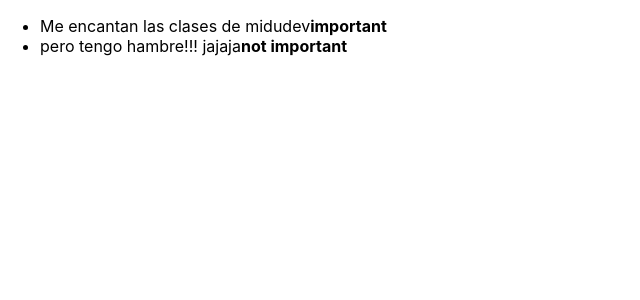
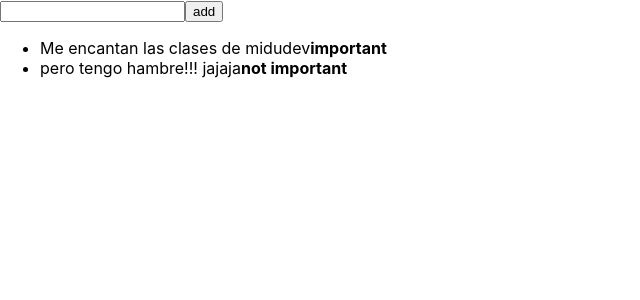
Before and after one commit to jslworks/cursos-midudev, a React (Create React App) app: page / in a window 1280 px wide. Shown: the top 300 px of the page, without its empty margins (0-640 px from the left). Built offline with nearby package versions, Linux system fonts and the light colour scheme.

Commit message:
Create notes using redux form

```diff
--- a/src/App.js
+++ b/src/App.js
@@ -23,12 +23,37 @@ store.dispatch({
   }
 });
 
+// Generador random, sin importancia, de ID
+const generateID = () => Math.floor(Math.random() * 9999 ) + 1;
+
 const App = () => {
   const state = store.getState();
 
+  const addNote = (event) => {
+    event.preventDefault();
+    const { target } = event;
+    const content = target.note.value; // accedemos al elemento por su nombre
+    target.note.value = ''; // Manipulación directa del DOM, ya que no estamos controlando el state. Si no, seria resetear el estado
+    store.dispatch({
+      type: '@notes/created',
+      payload: {
+        content,
+        important: false,
+        id: generateID()
+      }
+    })
+  }
+
+  // Hacemos formulario no controlado, es decir, que no estamos guardando los valores en la Store
+  // +Ventaja: rendimiento
+  // -Desventaja: pierdes algo de control
   return (
-    <ul>
-      {
+    <div>
+      <form onSubmit={addNote}>
+        <input name='note' />
+        <button>add</button>
+      </form>
+      <ul> {
         state.map(note => {
           return <li key={note.id}>
             {note.content}
@@ -41,8 +66,8 @@ const App = () => {
             </strong>
           </li>
         })
-      }
-    </ul>
+      } </ul>
+    </div>
   )
 }
 
```
